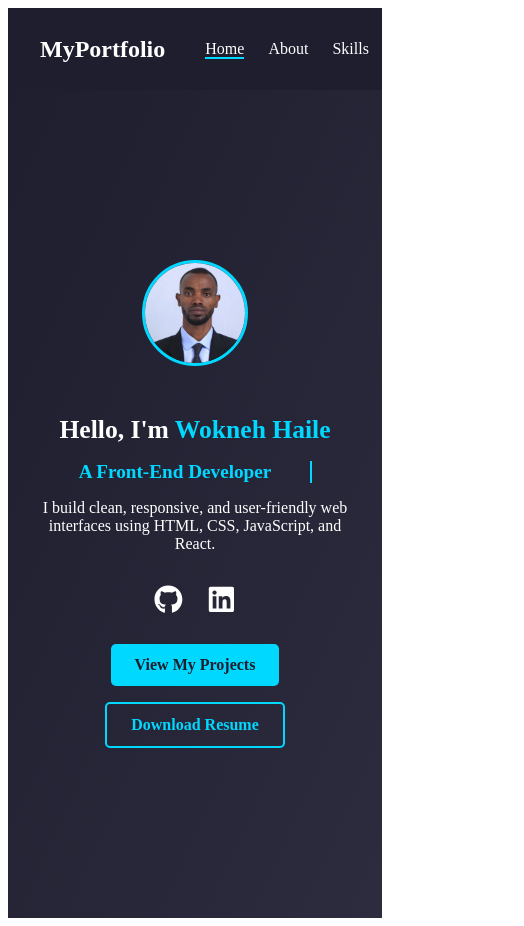
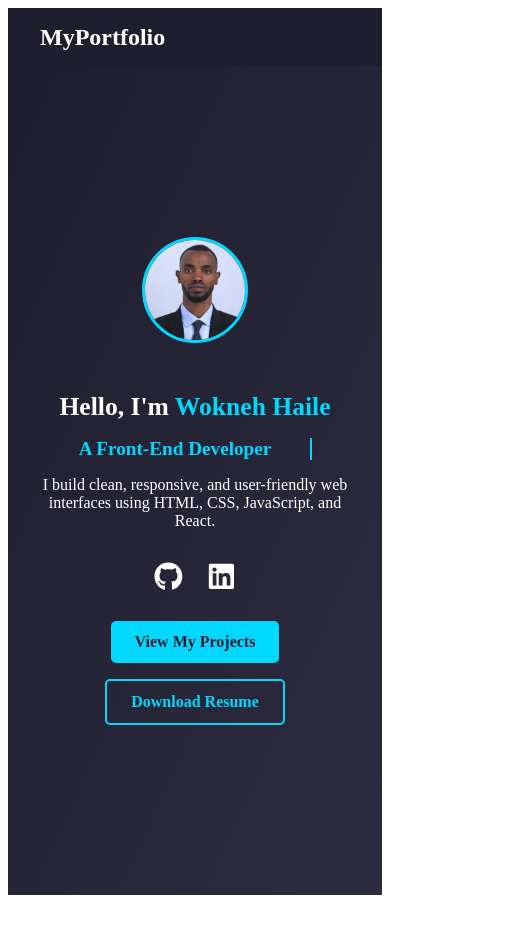
Before and after one commit to worknehhaile/portfolio, a React (Vite) app: page / in a window 390 px wide. Shown: the whole page, 524 px wide, since content can reach past the window. After the commit the page ends 903 px from the top, so only its background shows below. Built offline with nearby package versions, Linux system fonts and the light colour scheme.

Commit message:
frist portfolio update

```diff
--- a/src/components/NavBar.jsx
+++ b/src/components/NavBar.jsx
@@ -1,50 +1,45 @@
+import { useState } from "react";
 import { NavLink } from "react-router-dom";
 import styles from "./NavBar.module.css";
+
 const NavBar = () => {
+  const [isOpen, setIsOpen] = useState(false);
+
+  const toggleMenu = () => {
+    setIsOpen((prev) => !prev);
+  };
+
+  const closeMenu = () => {
+    setIsOpen(false);
+  };
+
   return (
     <nav className={styles.navbar}>
       <div className={styles.logo}>MyPortfolio</div>
-      <ul className={styles.navLinks}>
-        <li>
-          <NavLink
-            to="/"
-            className={({ isActive }) => (isActive ? styles.active : "")}
-          >
-            Home
-          </NavLink>
-        </li>
-        <li>
-          <NavLink
-            to="/about"
-            className={({ isActive }) => (isActive ? styles.active : "")}
-          >
-            About
-          </NavLink>
-        </li>
-        <li>
-          <NavLink
-            to="/skills"
-            className={({ isActive }) => (isActive ? styles.active : "")}
-          >
-            Skills
-          </NavLink>
-        </li>
-        <li>
-          <NavLink
-            to="/projects"
-            className={({ isActive }) => (isActive ? styles.active : "")}
-          >
-            Projects
-          </NavLink>
-        </li>
-        <li>
-          <NavLink
-            to="/contacts"
-            className={({ isActive }) => (isActive ? styles.active : "")}
-          >
-            Contacts
-          </NavLink>
-        </li>
+      <div className={styles.hamburger} onClick={toggleMenu}>
+        <span className={isOpen ? styles.barOpen : styles.bar}></span>
+        <span className={isOpen ? styles.barOpen : styles.bar}></span>
+        <span className={isOpen ? styles.barOpen : styles.bar}></span>
+      </div>
+      <ul className={`${styles.navLinks} ${isOpen ? styles.show : ""}`}>
+        {["/", "/about", "/skills", "/projects", "/contacts"].map(
+          (path, idx) => {
+            const label = ["Home", "About", "Skills", "Projects", "ContactMe"][
+              idx
+            ];
+            return (
+              <li key={path}>
+                <NavLink
+                  to={path}
+                  className={({ isActive }) => (isActive ? styles.active : "")}
+                  onClick={closeMenu}
+                >
+                  {label}
+                </NavLink>
+              </li>
+            );
+          }
+        )}
       </ul>
     </nav>
   );
--- a/src/components/NavBar.module.css
+++ b/src/components/NavBar.module.css
@@ -5,6 +5,8 @@
   background-color: #1e1e2f;
   padding: 1rem 2rem;
   color: white;
+  position: relative;
+  z-index: 10;
 }
 
 .logo {
@@ -33,3 +35,26 @@
   color: #00d8ff;
   border-bottom: 2px solid #00d8ff;
 }
+/* Responsive nav menu for mobile */
+@media (max-width: 768px) {
+  .hamburger {
+    display: flex;
+  }
+
+  .navLinks {
+    position: absolute;
+    top: 100%;
+    left: 0;
+    background-color: #1e1e2f;
+    width: 100%;
+    flex-direction: column;
+    align-items: center;
+    gap: 1rem;
+    display: none;
+    padding: 1rem 0;
+  }
+
+  .navLinks.show {
+    display: flex;
+  }
+}
```
